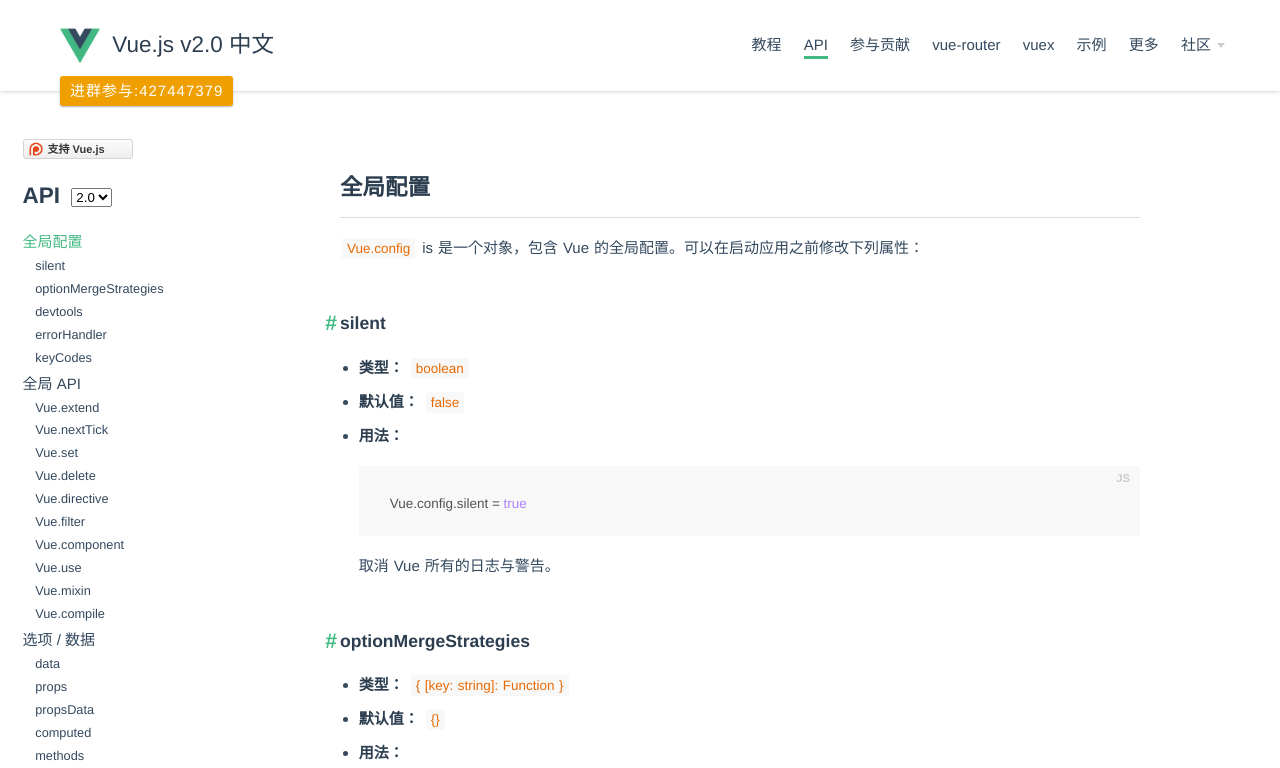
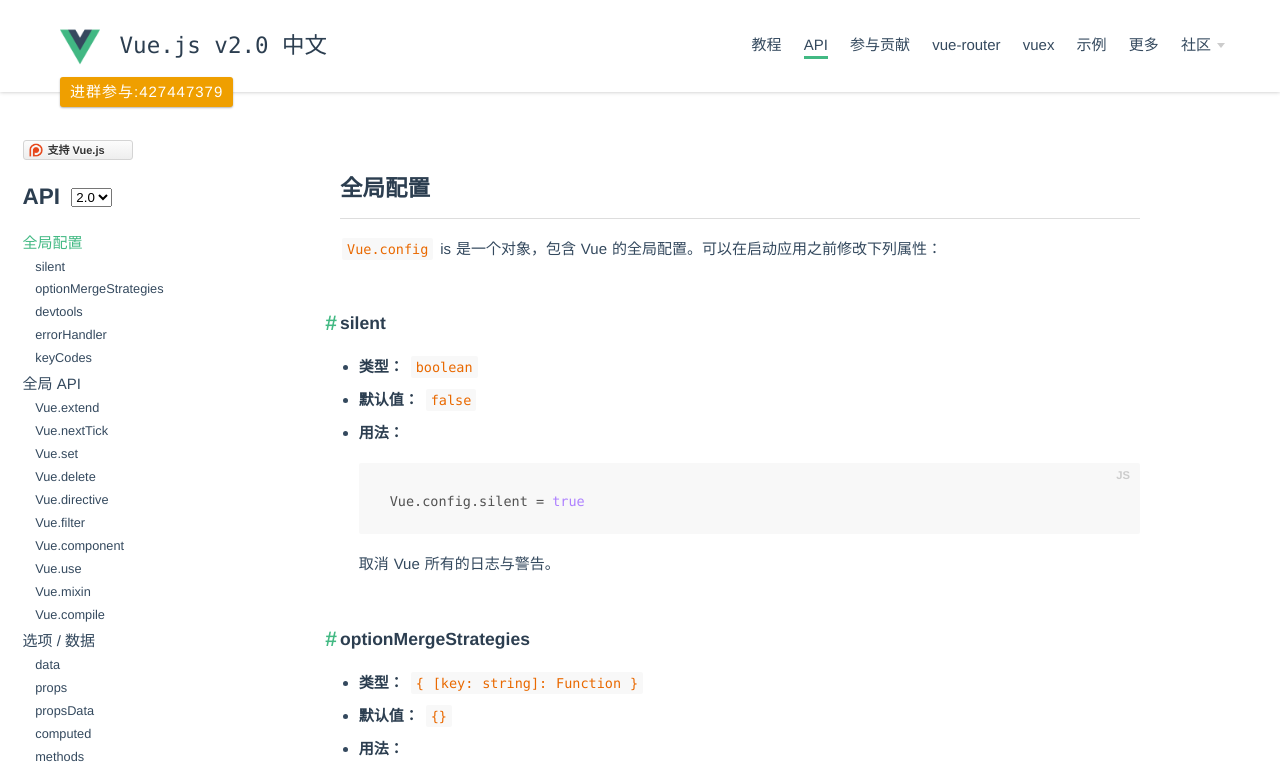
Before and after one commit to thk9/vuefe.github.io, a plain HTML site: page api/index.html in a window 1280 px wide. Shown: the top 768 px of the page. Drawn offline with nearby package versions, Linux system fonts and the light colour scheme.

Commit message:
Site updated: 2016-10-09 20:52:06

```diff
--- a/css/index.css
+++ b/css/index.css
@@ -112,7 +112,7 @@ strong {
 }
 code,
 pre {
-  font-family: 'Source Sans Pro', 'Helvetica Neue', Arial, sans-serif;
+  font-family: 'Roboto Mono', Monaco, courier, monospace;
   font-size: 0.9em;
   background-color: #f8f8f8;
   -webkit-font-smoothing: initial;
@@ -363,7 +363,7 @@ a.button.white {
   font-size: 1.5em;
   line-height: 40px;
   color: #2c3e50;
-  font-family: 'Source Sans Pro', 'Helvetica Neue', Arial, sans-serif;
+  font-family: 'Roboto Mono', Monaco, courier, monospace;
   font-weight: 500;
 }
 #logo img {
@@ -583,7 +583,7 @@ body {
   font-size: 3.2em;
 }
 #hero h2 {
-  font-family: 'Source Sans Pro', 'Helvetica Neue', Arial, sans-serif;
+  font-family: 'Roboto Mono', Monaco, courier, monospace;
   font-weight: 500;
   font-size: 2.4em;
   margin: 0 0 10px;
--- a/css/page.css
+++ b/css/page.css
@@ -112,7 +112,7 @@ strong {
 }
 code,
 pre {
-  font-family: 'Source Sans Pro', 'Helvetica Neue', Arial, sans-serif;
+  font-family: 'Roboto Mono', Monaco, courier, monospace;
   font-size: 0.9em;
   background-color: #f8f8f8;
   -webkit-font-smoothing: initial;
@@ -363,7 +363,7 @@ a.button.white {
   font-size: 1.5em;
   line-height: 40px;
   color: #2c3e50;
-  font-family: 'Source Sans Pro', 'Helvetica Neue', Arial, sans-serif;
+  font-family: 'Roboto Mono', Monaco, courier, monospace;
   font-weight: 500;
 }
 #logo img {
@@ -837,7 +837,7 @@ ul.demo li {
   text-align: center;
   line-height: 20px;
   font-weight: bold;
-  font-family: 'Source Sans Pro', 'Helvetica Neue', Arial, sans-serif;
+  font-family: 'Roboto Mono', Monaco, courier, monospace;
   font-size: 14px;
 }
 .content p.tip em {
```
